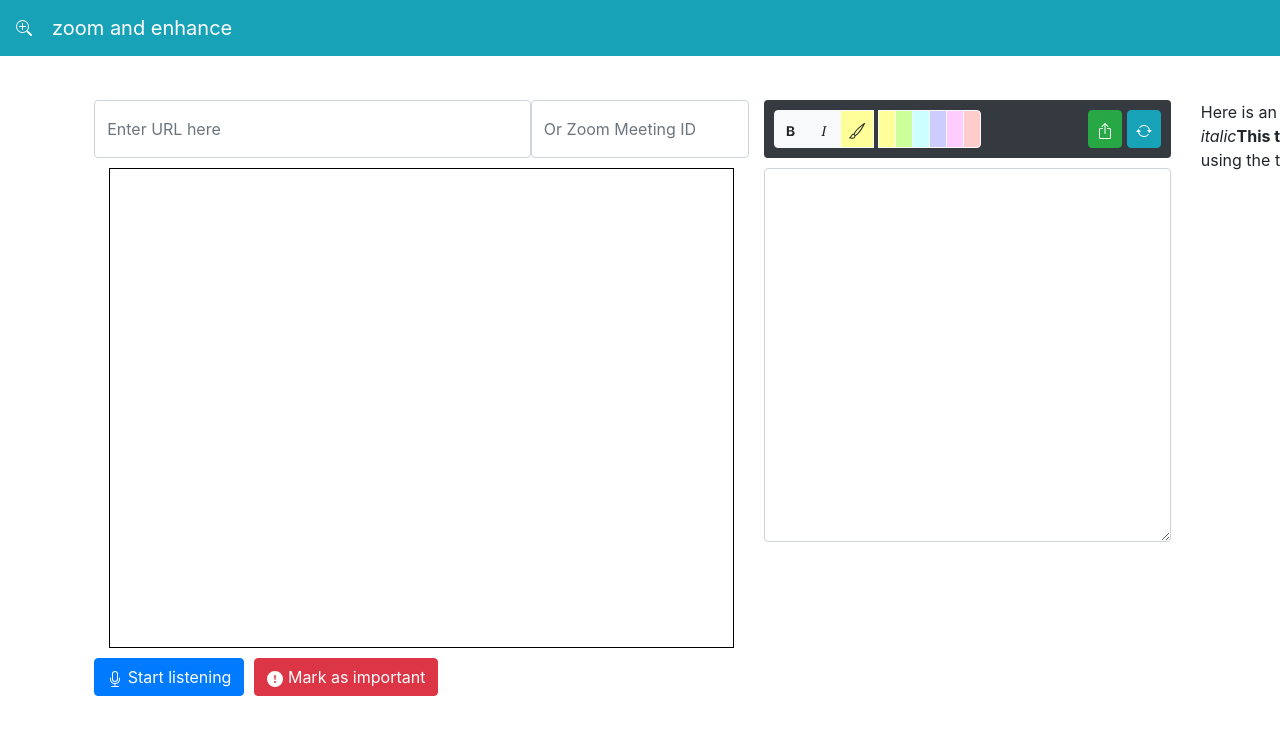
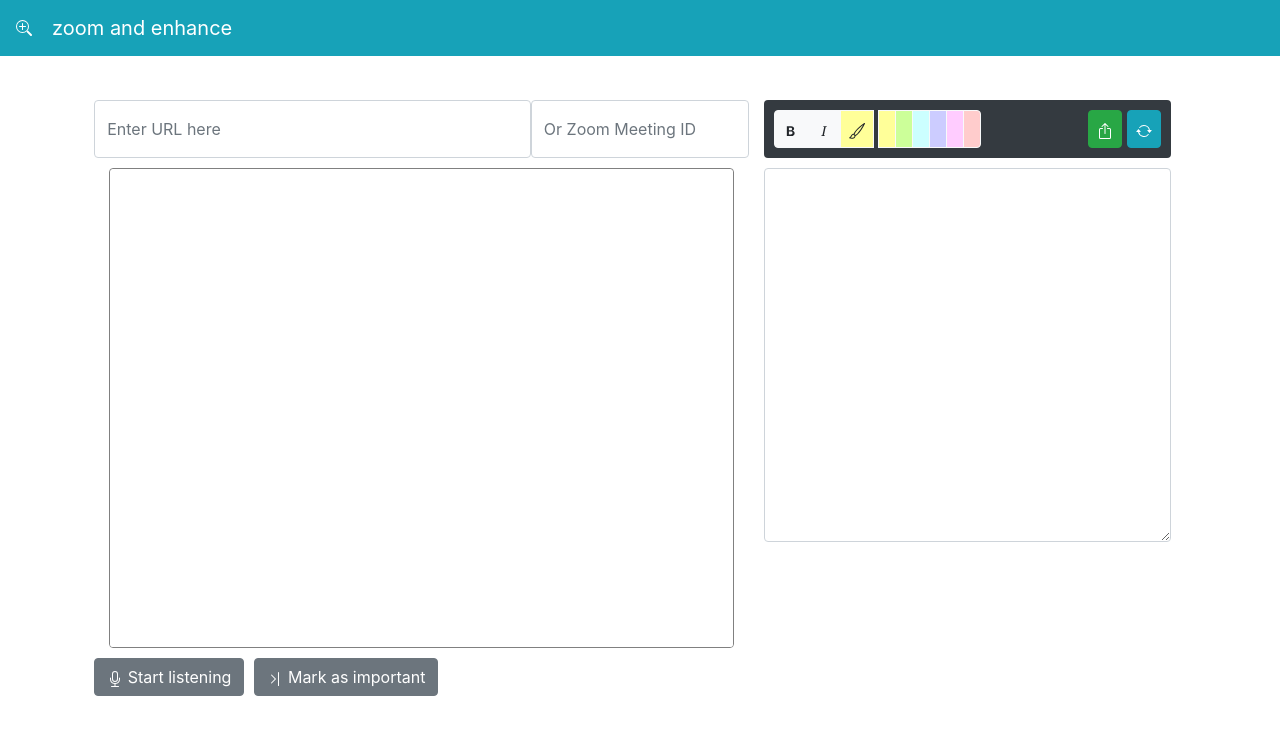
Before and after one commit to crown523/zoom_and_enhance, a Vue app in the folder client/: page / in a window 1280 px wide. Shown: the top 734 px of the page. Built offline with nearby package versions, Linux system fonts and the light colour scheme.

Commit message:
interaction buttons and styling

```diff
--- a/client/package.json
+++ b/client/package.json
@@ -11,6 +11,7 @@
     "bootstrap": "^4.5.2",
     "bootstrap-vue": "^2.17.3",
     "core-js": "^3.6.5",
+    "file-saver": "^2.0.2",
     "jquery": "^3.5.1",
     "vue": "^2.6.12",
     "vue-router": "^3.2.0",
--- a/client/src/App.vue
+++ b/client/src/App.vue
@@ -3,9 +3,14 @@
     <app-nav></app-nav>
     <div class="row outer1 flex-nowrap" style="height: auto">
       <div class="col-1"></div>
-      <app-video-player></app-video-player>
-      <app-text></app-text>
-      <app-render-text class="col-5" style="height: 100px;"></app-render-text>
+      <app-video-player id="videoPlayer" class="col-6"></app-video-player>
+      <app-text class="col-4"></app-text>
+      <div class="col-1"></div>
+      <app-render-text
+        id="renderText"
+        class="col-5"
+        style="height: 100px;"
+      ></app-render-text>
       <div class="col-1"></div>
     </div>
   </div>
@@ -29,7 +34,7 @@
 
 <style>
 #app {
-  overflow-y: scroll;
+  overflow: scroll;
 }
 .outer1 {
   padding-top: 100px;
--- a/client/src/components/InteractionButtons.vue
+++ b/client/src/components/InteractionButtons.vue
@@ -1,18 +1,18 @@
 <template>
   <div class="row" style="margin-top: 10px">
     <app-speech-to-text></app-speech-to-text>
-    <button v-if="toggle" class="btn btn-danger" @click="toggleImportance">
+    <button v-if="toggle" class="btn btn-secondary" @click="toggleImportance">
       <svg
         width="1em"
         height="1em"
         viewBox="0 0 16 16"
-        class="bi bi-exclamation-circle-fill"
+        class="bi bi-chevron-bar-right"
         fill="currentColor"
         xmlns="http://www.w3.org/2000/svg"
       >
         <path
           fill-rule="evenodd"
-          d="M16 8A8 8 0 1 1 0 8a8 8 0 0 1 16 0zM8 4a.905.905 0 0 0-.9.995l.35 3.507a.552.552 0 0 0 1.1 0l.35-3.507A.905.905 0 0 0 8 4zm.002 6a1 1 0 1 0 0 2 1 1 0 0 0 0-2z"
+          d="M4.146 3.646a.5.5 0 0 0 0 .708L7.793 8l-3.647 3.646a.5.5 0 0 0 .708.708l4-4a.5.5 0 0 0 0-.708l-4-4a.5.5 0 0 0-.708 0zM11.5 1a.5.5 0 0 1 .5.5v13a.5.5 0 0 1-1 0v-13a.5.5 0 0 1 .5-.5z"
         />
       </svg>
       Mark as important
@@ -22,13 +22,13 @@
         width="1em"
         height="1em"
         viewBox="0 0 16 16"
-        class="bi bi-exclamation-circle-fill"
+        class="bi bi-chevron-bar-left"
         fill="currentColor"
         xmlns="http://www.w3.org/2000/svg"
       >
         <path
           fill-rule="evenodd"
-          d="M16 8A8 8 0 1 1 0 8a8 8 0 0 1 16 0zM8 4a.905.905 0 0 0-.9.995l.35 3.507a.552.552 0 0 0 1.1 0l.35-3.507A.905.905 0 0 0 8 4zm.002 6a1 1 0 1 0 0 2 1 1 0 0 0 0-2z"
+          d="M11.854 3.646a.5.5 0 0 1 0 .708L8.207 8l3.647 3.646a.5.5 0 0 1-.708.708l-4-4a.5.5 0 0 1 0-.708l4-4a.5.5 0 0 1 .708 0zM4.5 1a.5.5 0 0 0-.5.5v13a.5.5 0 0 0 1 0v-13a.5.5 0 0 0-.5-.5z"
         />
       </svg>
       Stop marking as important
--- a/client/src/components/SpeechToText.vue
+++ b/client/src/components/SpeechToText.vue
@@ -5,8 +5,12 @@
       @click.stop="toggle ? endSpeechRecognition() : startSpeechRecognition()"
       icon
       :color="!toggle ? 'grey' : speaking ? 'red' : 'red darken-3'"
-      :class="{ 'animated infinite pulse': toggle }"
-      class="btn btn-primary"
+      :class="{
+        'animated infinite pulse': toggle,
+        'btn-secondary': !toggle,
+        'btn-primary': toggle
+      }"
+      class="btn"
     >
       <div v-if="!toggle">
         <svg
--- a/client/src/components/Text.vue
+++ b/client/src/components/Text.vue
@@ -1,5 +1,5 @@
 <template>
-  <div class="outer col-4">
+  <div class="outer">
     <app-toolbar></app-toolbar>
     <textarea
       id="message"
--- a/client/src/components/Toolbar.vue
+++ b/client/src/components/Toolbar.vue
@@ -89,7 +89,7 @@
         v-b-tooltip.hover
         title="Export (Option/Alt-E)"
         dark
-        @click.stop="render()"
+        @click.stop="exportFile()"
         icon
       >
         <svg
@@ -189,6 +189,21 @@
     render() {
       eventBus.renderText(this.highlightColors[this.selectedColor]);
       $("#app").animate({ scrollLeft: 1000 }, 1000);
+    },
+    exportFile() {
+      var blob = new Blob([this.text], {
+        type: "text/plain;charset=utf-8"
+      });
+      const url = window.URL.createObjectURL(blob);
+      const a = document.createElement("a");
+      a.style.display = "none";
+      a.href = url;
+      // the filename you want
+      a.download = "zoom_and_enhance.md";
+      document.body.appendChild(a);
+      a.click();
+      window.URL.revokeObjectURL(url);
+      alert("Your file has downloaded!");
     }
   },
   computed: {
--- a/client/src/components/VideoPlayer.vue
+++ b/client/src/components/VideoPlayer.vue
@@ -1,5 +1,5 @@
 <template>
-  <div class="outer col-6">
+  <div class="outer">
     <div class="row">
       <input
         class="form-control col-8"
@@ -14,7 +14,7 @@
         v-model="zoomID"
       />
     </div>
-    <div class="iframe-container">
+    <div class="iframe-container rounded">
       <iframe
         class="form-control"
         style="border:none; width: 100%;"
@@ -71,7 +71,7 @@
   overflow: scroll;
   position: relative;
   height: 60vh;
-  border: 1px solid black;
+  border: 1px solid grey;
 }
 input {
   height: 58px;
```
Also changed, not shown: 1 other file (tests, documents, lock files or other folders).
